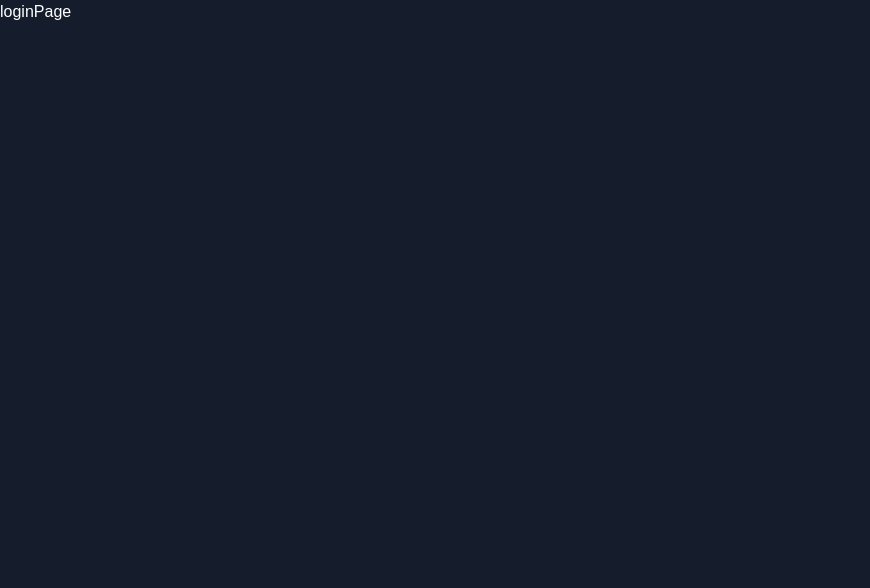
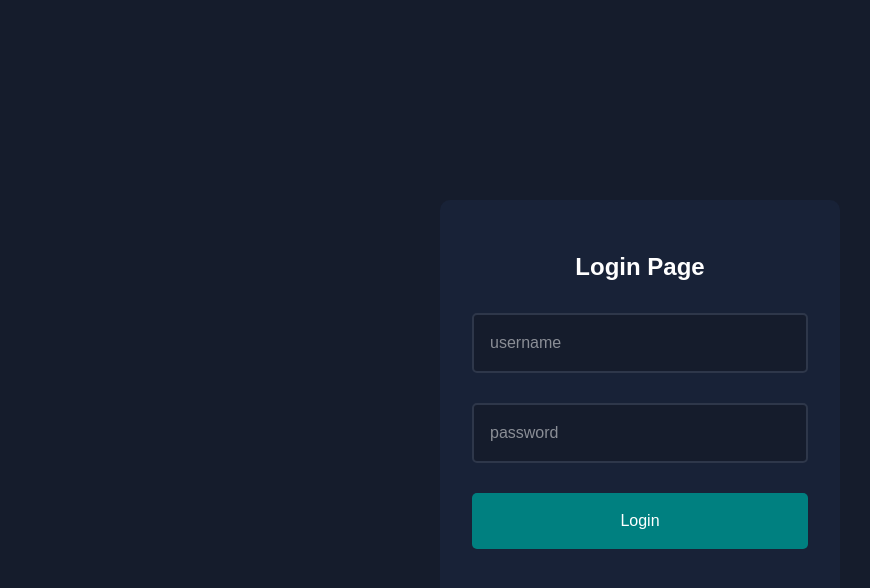
Before and after one commit to ChangeWithTanmay/admin-dashboard-clerk, a Next.js app: page /login in a window 1280 px wide. Shown: the top 588 px of the page, without its empty margins (0-870 px from the left). Built offline with nearby package versions, Linux system fonts and the light colour scheme.

Commit message:
Add login page component with form and styling

```diff
--- a/app/login/page.jsx
+++ b/app/login/page.jsx
@@ -2,8 +2,20 @@ import React from 'react'
 
 const page = () => {
   return (
-    <div>
-      loginPage
+    <div className='w-full h-screen flex items-center justify-center'>
+      <form action="" className='bg-bgSoft p-8 rounded-[10px] w-100 h-100 flex flex-col justify-center gap-7.5 items-center'>
+        <h1 className='font-bold text-2xl text-center'>Login Page</h1>
+        <input
+        className='p-4 border-2 border-[#2e374a] rounded-[5px] bg-bg text-text w-full'
+        type="text"
+        placeholder='username' />
+        <input
+        className='p-4 border-2 border-[#2e374a] rounded-[5px] bg-bg text-text w-full'
+        type="text"
+        placeholder='password' />
+
+        <button className='p-4 bg-[teal] text-text border-none cursor-pointer rounded-[5px] w-full'>Login</button>
+      </form>
     </div>
   )
 }
```
